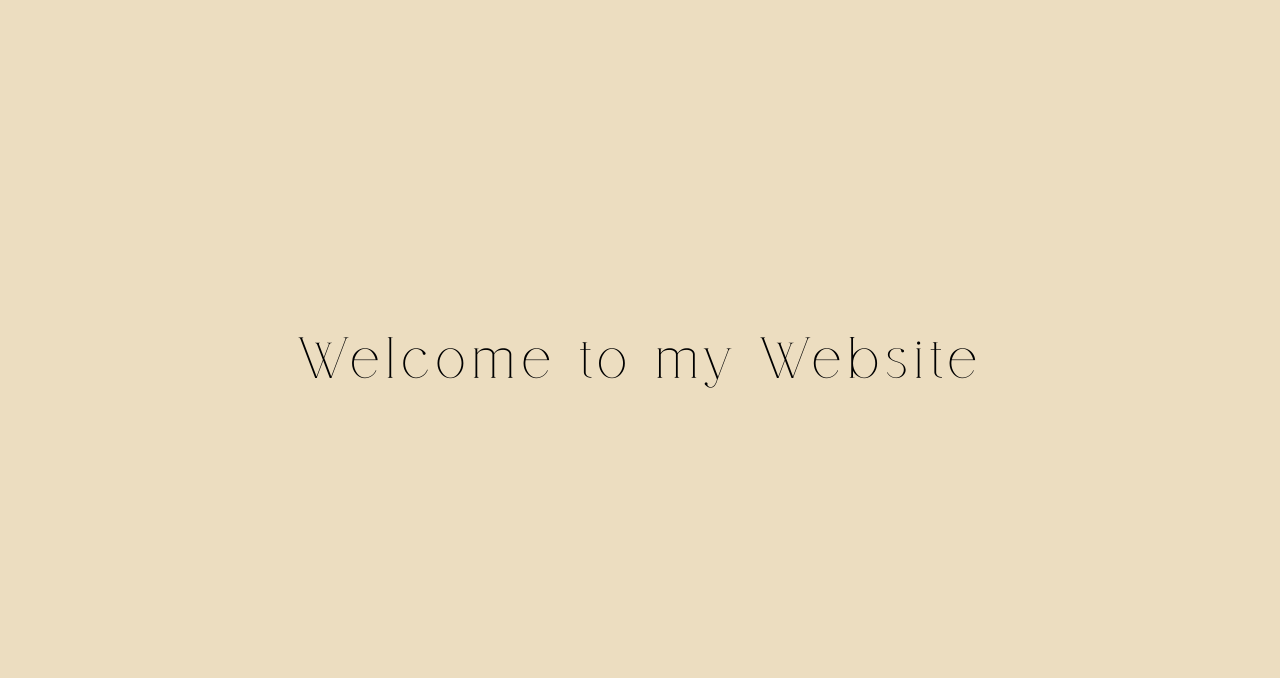
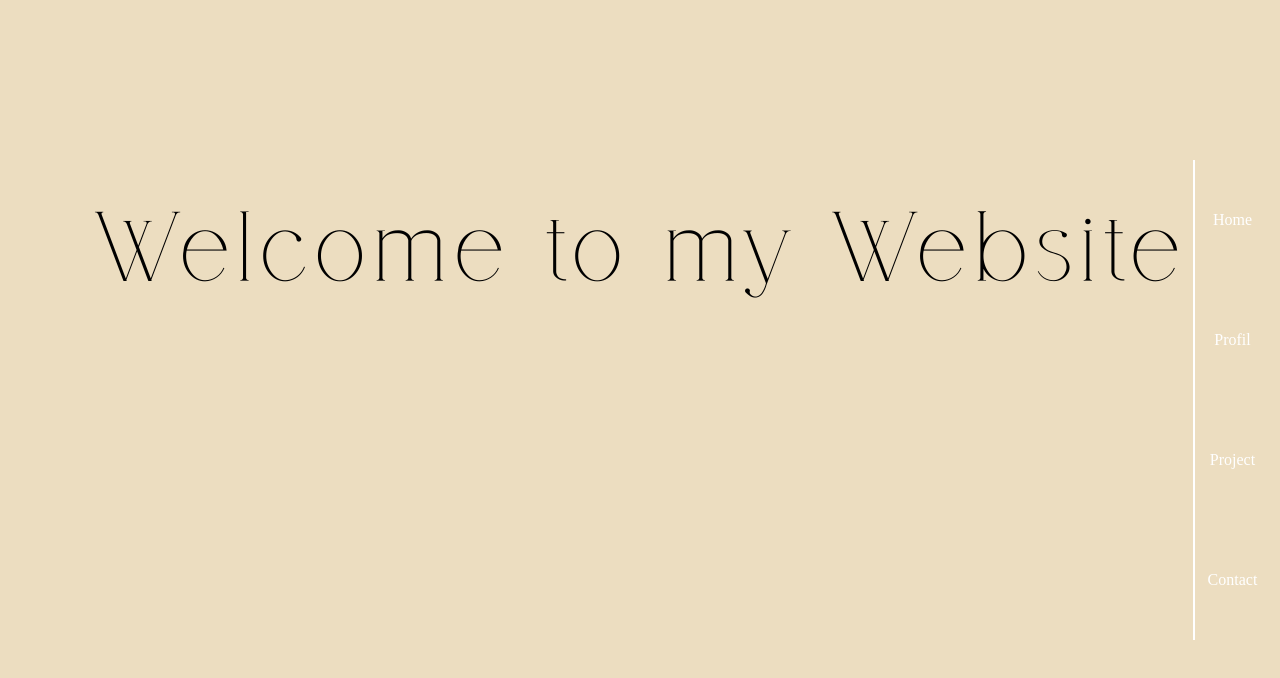
Before and after one commit to WojdylaR/mybook, a React (Create React App) app in the folder book/: page / in a window 1280 px wide. Shown: the top 678 px of the page. Built offline with nearby package versions, Linux system fonts and the light colour scheme; a web font is replaced by a local one.

Commit message:
gsap page hello + nav bar

```diff
--- a/book/src/App.tsx
+++ b/book/src/App.tsx
@@ -4,6 +4,7 @@ import { GlobalStyle } from "./Style/Global";
 import {Routes, Route} from "react-router-dom"
 import PageStyle from "./Style/PageStyle";
 import './Style/font.css'
+import NavBar from "./Component/NavBar";
 
 
 
@@ -14,6 +15,7 @@ function App() {
     <div>
       <GlobalStyle />
       <PageStyle>
+        <NavBar />
       <Routes >
         <Route path="/" element={<Home />} />
       </Routes>
--- a/book/src/Component/Hello/Hello.tsx
+++ b/book/src/Component/Hello/Hello.tsx
@@ -9,7 +9,9 @@ function Hello(){
         gsap.fromTo(".letter", {opacity: 0, x: 200 }, {opacity: 1, x: 0, stagger: 0.25})
         gsap.to(".letter", {fontSize: 150, letterSpacing: 100, x: 0,delay: 1.5})
         gsap.to(".letter",{x: -200,delay: 2.5, duration: 1, stagger: 0.2, opacity: 0})
-        gsap.to(".welcome", {opacity: 1, delay: 4})
+        gsap.to(".welcome", {opacity: 1, delay: 4, duration: 1})
+        gsap.to(".welcome", {y:-150,fontSize: 125, delay: 5, duration: 1})
+        gsap.to(".scroll", {opacity: 1, delay: 7, duration: 2, repeat: Infinity})
     })
 
     return(
@@ -20,9 +22,13 @@ function Hello(){
                 <span className="letter">L</span>
                 <span className="letter">L</span>
                 <span className="letter">O</span>
-            <p className="welcome">
+            <div className="welcome">
                 Welcome to my Website
-            </p>
+            </div>
+            <div className="scroll">
+                <span>Scroll to Continue</span>
+                <span><img alt="arrow" className="arrow" src={require('../../Assets/arrow.png')}/></span>
+            </div>
         </HelloStyle>
     )
 }
--- /dev/null
+++ b/book/src/Component/NavBar.tsx
@@ -0,0 +1,23 @@
+import NavBarStyle from '../Style/NavBarStyle'
+
+function NavBar() {
+
+    return(
+        <NavBarStyle>
+            <div>
+                Home
+            </div>
+            <div>
+                Profil
+            </div>
+            <div>
+                Project
+            </div>
+            <div>
+                Contact
+            </div>
+        </NavBarStyle>
+    )
+}
+
+export default NavBar
--- a/book/src/Style/HelloStyle.tsx
+++ b/book/src/Style/HelloStyle.tsx
@@ -8,7 +8,7 @@ const HelloStyle = styled.div`
     display: flex;
     justify-content: center;
     align-items: center;
-    font-size: 200%;
+
     letter-spacing: 5px;
     font-family: evafiya;
 
@@ -27,12 +27,34 @@ const HelloStyle = styled.div`
         opacity: 0;
         font-family: evafiya;
         font-weight: 400;
+        font-size: 400%;
     }
 
     .welcome{
         position: absolute;
         opacity: 0;
+        font-size: 400%;
     }
+
+    .scroll{
+        position: absolute;
+        display: flex;
+        align-items: center;
+        flex-direction: column;
+        position: absolute;
+        bottom:  20%;
+        font-size: 200%;
+        opacity: 0;
+    }
+
+
+    .arrow{
+        position: relative;
+        width: 40px;
+        top: 40px;
+    }
+;
+
 `
 
 export default HelloStyle
--- /dev/null
+++ b/book/src/Style/NavBarStyle.tsx
@@ -0,0 +1,16 @@
+import styled from "styled-components";
+
+const NavBarStyle = styled.nav`
+    position: fixed;
+    display: flex;
+    flex-direction: column;
+    width: 75px;
+    right: 10px;
+    align-items: center;
+    height: 60%;
+    top: 20%;
+    justify-content: space-around;
+    border-left: solid 2px white;
+    color: white;
+`
+export default NavBarStyle
```
Also changed, not shown: book/src/Assets/arrow.png (added).
